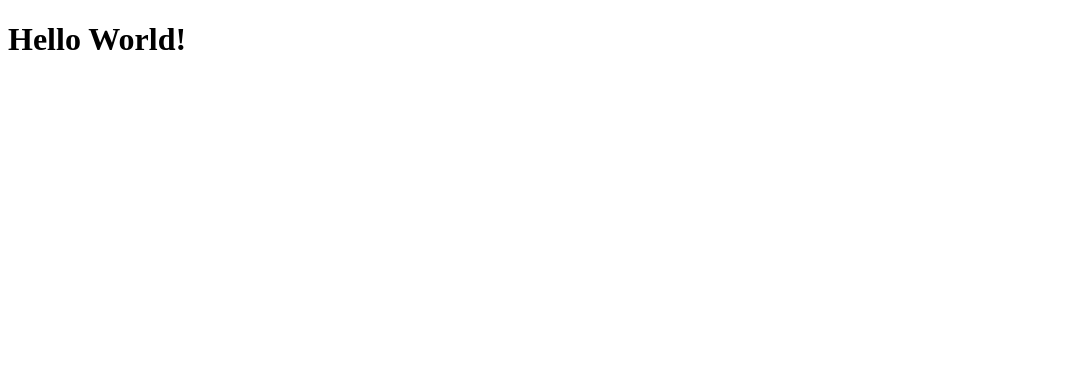
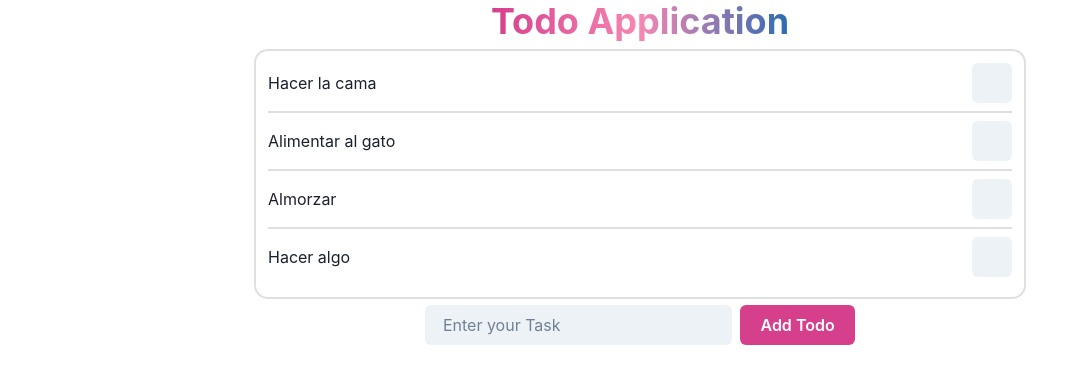
Before and after one commit to Kyokox1/ToDo_list, a React (Vite) app: page / in a window 1280 px wide. Shown: the top 384 px of the page, without its empty margins (0-1081 px from the left). Built offline with nearby package versions, Linux system fonts and the light colour scheme.

Commit message:
Agregando estilos con Chakra, y dando funcionalidad al form.

```diff
--- a/src/components/App.jsx
+++ b/src/components/App.jsx
@@ -1,13 +1,46 @@
-import React, { useState } from 'react'
+import { Box, Heading, Stack } from "@chakra-ui/react";
+import React, { useState } from "react";
+import { AddTodo } from "./sections/AddTodo";
+import { TodoList } from "./sections/TodoList";
 
 function App() {
+	const tasks = [
+		{ id: 1, body: "Hacer la cama" },
+		{ id: 2, body: "Alimentar al gato" },
+		{ id: 3, body: "Almorzar" },
+		{ id: 4, body: "Hacer algo" }
+	];
+	const [todoTask, setTodoTask] = useState(tasks);
 
+	const addTodo = (newTodo) => {
+		setTodoTask([...todoTask, newTodo]);
+	};
 
-  return (
-    <>
-      <h1>Hello World!</h1>
-    </>
-  )
+  const deleteTodo=(id)=>{
+      const newTodos= todoTask.filter((el)=>el.id!==id)
+      setTodoTask(newTodos)
+  }
+
+	return (
+		<Box>
+			<main>
+				<Stack align="center">
+					<Heading
+						as="h1"
+						textAlign="center"
+						bgGradient="linear(to-r, pink.500, pink.300, blue.600)"
+						backgroundClip="text"
+					>
+						Todo Application
+					</Heading>
+
+					<TodoList todoTask={todoTask} deleteTodo={deleteTodo} />
+
+					<AddTodo addTodo={addTodo} />
+				</Stack>
+			</main>
+		</Box>
+	);
 }
 
-export default App
+export default App;
--- /dev/null
+++ b/src/components/sections/AddTodo.jsx
@@ -0,0 +1,34 @@
+import { Button, Input, Stack } from "@chakra-ui/react";
+import React, { useState } from "react";
+
+export const AddTodo = ({ addTodo }) => {
+	const [content, setContent] = useState("");
+
+	const handleSubmit = (e) => {
+		e.preventDefault();
+		// console.log(content)
+
+		const todo = {
+			id: 4,
+			body: content
+		};
+
+		addTodo(todo);
+	};
+
+	return (
+		<form onSubmit={handleSubmit}>
+			<Stack direction="row">
+				<Input
+					placeholder="Enter your Task"
+					variant="filled"
+					value={content}
+					onChange={(e) => setContent(e.target.value)}
+				/>
+				<Button type="submit" colorScheme="pink" px={8}>
+					Add Todo
+				</Button>
+			</Stack>
+		</form>
+	);
+};
--- /dev/null
+++ b/src/components/sections/TodoList.jsx
@@ -0,0 +1,20 @@
+import { HStack, IconButton, Stack, Text } from "@chakra-ui/react";
+import React from "react";
+
+export const TodoList = ({todoTask, deleteTodo}) => {
+	return (
+		<Stack w="60%" p={3} outline="2px #00000020 solid" borderRadius="xl">
+			{todoTask.map((task, i) => (
+				<HStack
+					key={task.id}
+					justify="space-between"
+					pb={2}
+					borderBottom={i !== todoTask.length - 1 && "2px #00000020 solid"}
+				>
+					<Text>{task.body}</Text>
+					<IconButton onClick={()=>deleteTodo(task.id)} />
+				</HStack>
+			))}
+		</Stack>
+	);
+};
--- a/src/main.jsx
+++ b/src/main.jsx
@@ -1,9 +1,12 @@
 import React, { StrictMode } from "react";
 import { createRoot } from "react-dom/client";
+import { ChakraProvider } from "@chakra-ui/react";
 import App from "./components/App";
 
 createRoot(document.getElementById("root")).render(
 	<StrictMode>
-		<App />
+		<ChakraProvider>
+			<App />
+		</ChakraProvider>
 	</StrictMode>
 );
```
